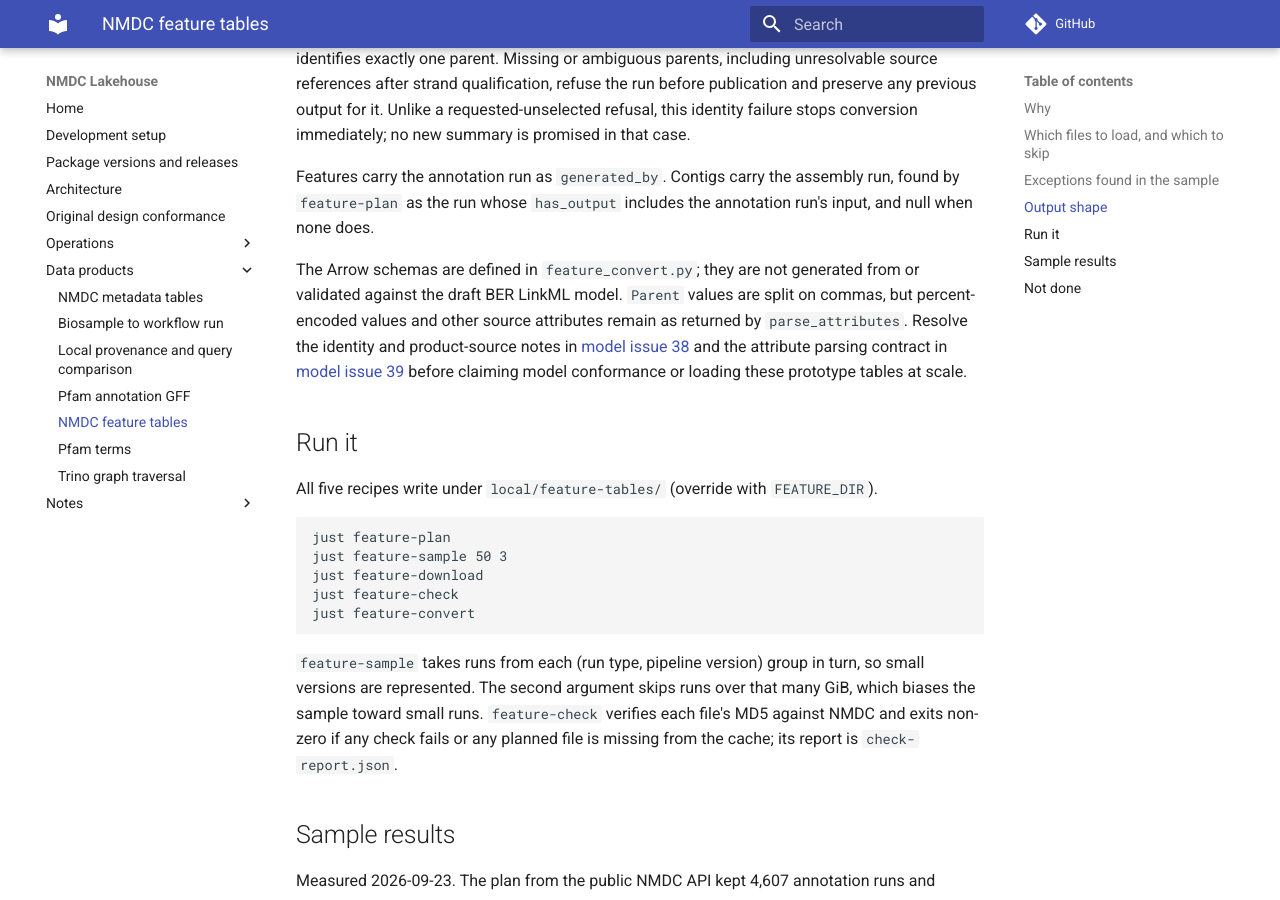
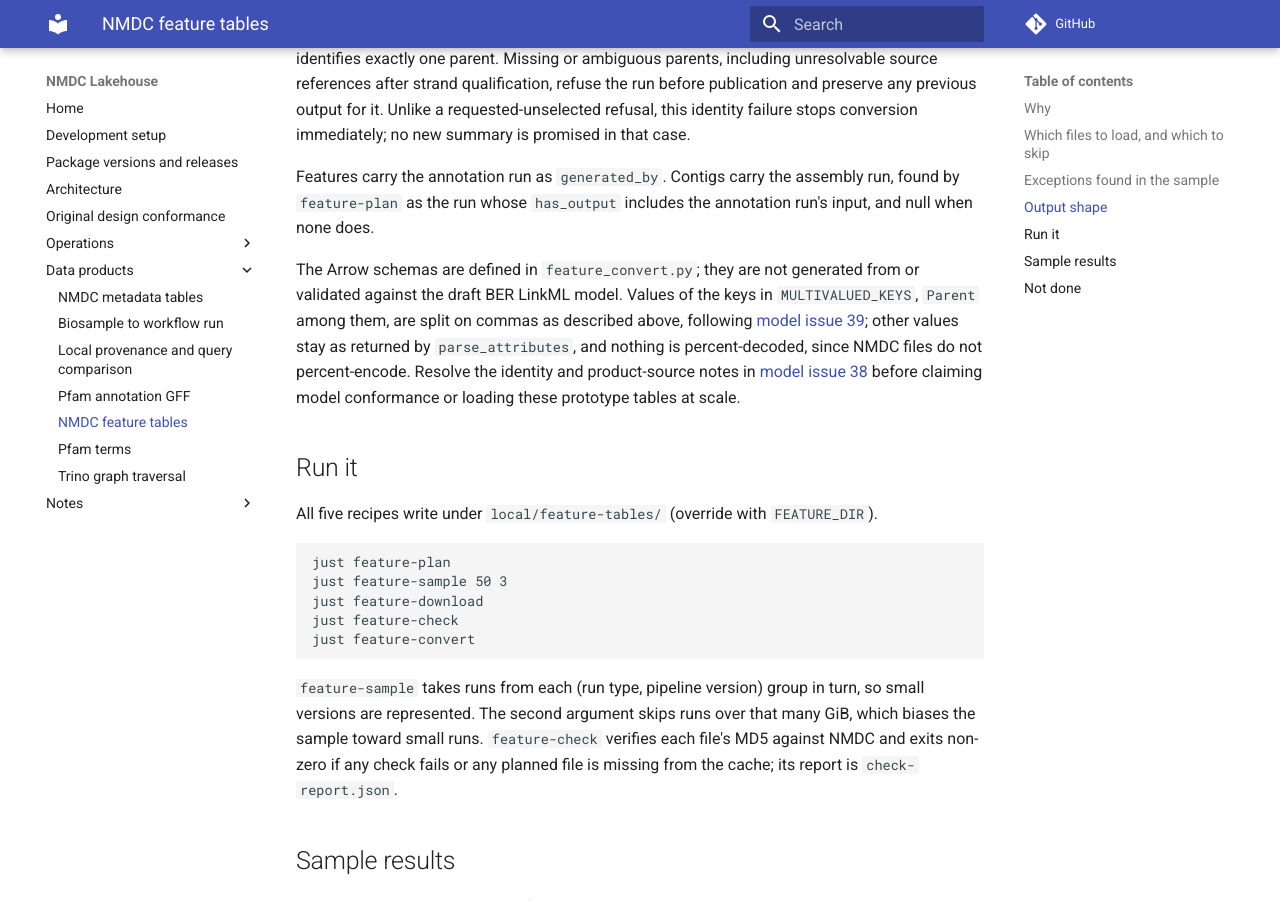
Before and after one commit to microbiomedata/nmdc-lakehouse, an MkDocs documentation site: the page built from docs/nmdc_feature_tables.md, in a window 1280 px wide and 900 px high, scrolled down 3502 px. Built offline with MkDocs 1.6.1 and Material for MkDocs 9.7.7, drawn with Linux system fonts in a browser that asks for light colours; comment, search, counter and statistics services are not loaded.

Commit message:
Make the output-shape note match the multivalued split

```diff
--- a/docs/nmdc_feature_tables.md
+++ b/docs/nmdc_feature_tables.md
@@ -129,12 +129,12 @@ Features carry the annotation run as `generated_by`. Contigs carry the assembly
 none does.
 
 The Arrow schemas are defined in `feature_convert.py`; they are not generated
-from or validated against the draft BER LinkML model. `Parent` values are split
-on commas, but percent-encoded values and other source attributes remain as
-returned by `parse_attributes`. Resolve the identity and product-source notes in
-[model issue 38](https://github.com/turbomam/feature-table-corpus/issues/38) and
-the attribute parsing contract in
-[model issue 39](https://github.com/turbomam/feature-table-corpus/issues/39)
+from or validated against the draft BER LinkML model. Values of the keys in
+`MULTIVALUED_KEYS`, `Parent` among them, are split on commas as described above,
+following [model issue 39](https://github.com/turbomam/feature-table-corpus/issues/39);
+other values stay as returned by `parse_attributes`, and nothing is percent-decoded,
+since NMDC files do not percent-encode. Resolve the identity and product-source notes in
+[model issue 38](https://github.com/turbomam/feature-table-corpus/issues/38)
 before claiming model conformance or loading these prototype tables at scale.
 
 ## Run it
```
